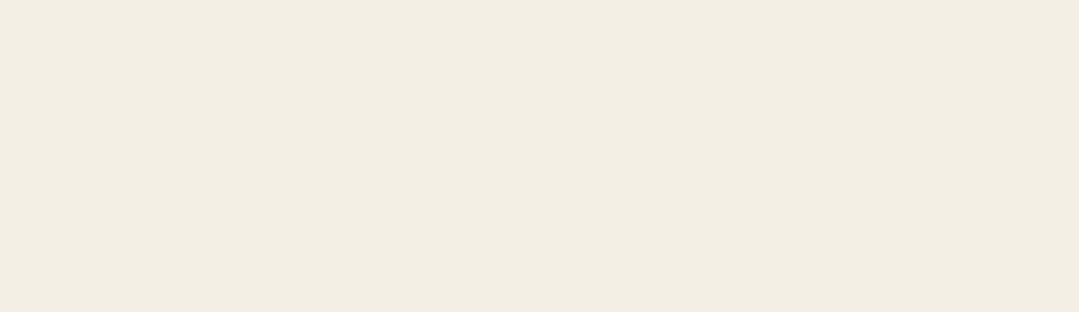
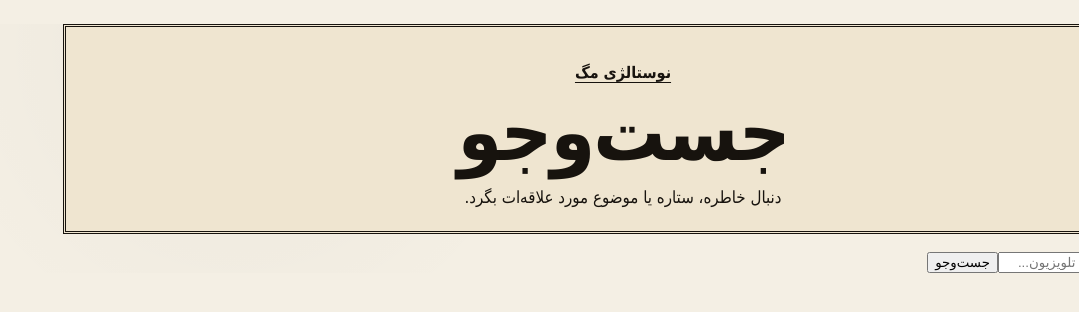
Before and after one commit to mohammadghadimi88/nostalgia-mag, a Next.js app: page /search in a window 1280 px wide. Before the commit this address had no page. Shown: the top 312 px of the page, without its empty margins (201-1280 px from the left). Built offline with nearby package versions, Linux system fonts and the light colour scheme.

Commit message:
Add site search foundation

```diff
--- /dev/null
+++ b/app/search/page.tsx
@@ -0,0 +1,59 @@
+import Link from "next/link";
+import { articles } from "@/lib/content";
+
+export default async function SearchPage({
+  searchParams
+}: {
+  searchParams: Promise<{ q?: string }>;
+}) {
+  const { q = "" } = await searchParams;
+  const query = q.trim().toLowerCase();
+
+  const results = query
+    ? articles.filter((article) =>
+        [article.title, article.excerpt, ...article.content]
+          .join(" ")
+          .toLowerCase()
+          .includes(query)
+      )
+    : [];
+
+  return (
+    <main>
+      <header className="masthead">
+        <Link className="back-link" href="/">نوستالژی مگ</Link>
+        <h1>جست‌وجو</h1>
+        <p>دنبال خاطره، ستاره یا موضوع مورد علاقه‌ات بگرد.</p>
+      </header>
+
+      <form className="search-form" action="/search">
+        <input
+          name="q"
+          defaultValue={q}
+          placeholder="مثلاً دایل‌آپ، نوکیا، تلویزیون..."
+          aria-label="عبارت جست‌وجو"
+        />
+        <button type="submit">جست‌وجو</button>
+      </form>
+
+      {query && (
+        <section className="article-grid" aria-label="نتایج جست‌وجو">
+          {results.length ? (
+            results.map((article) => (
+              <Link className="article-card" href={`/article/${article.slug}`} key={article.slug}>
+                <span>نتیجه جست‌وجو</span>
+                <h2>{article.title}</h2>
+                <p>{article.excerpt}</p>
+              </Link>
+            ))
+          ) : (
+            <div className="section-intro">
+              <h2>چیزی پیدا نشد.</h2>
+              <p>عبارت دیگری را امتحان کن.</p>
+            </div>
+          )}
+        </section>
+      )}
+    </main>
+  );
+}
```
